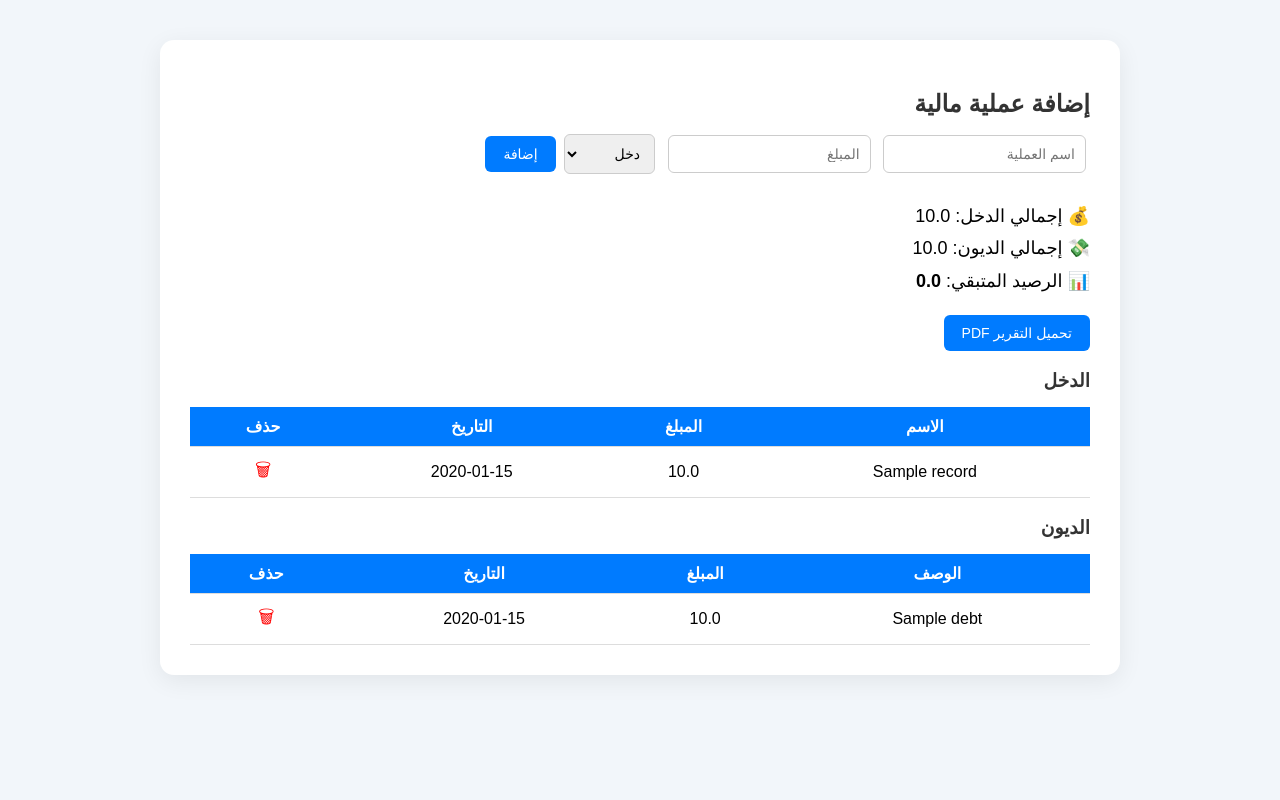
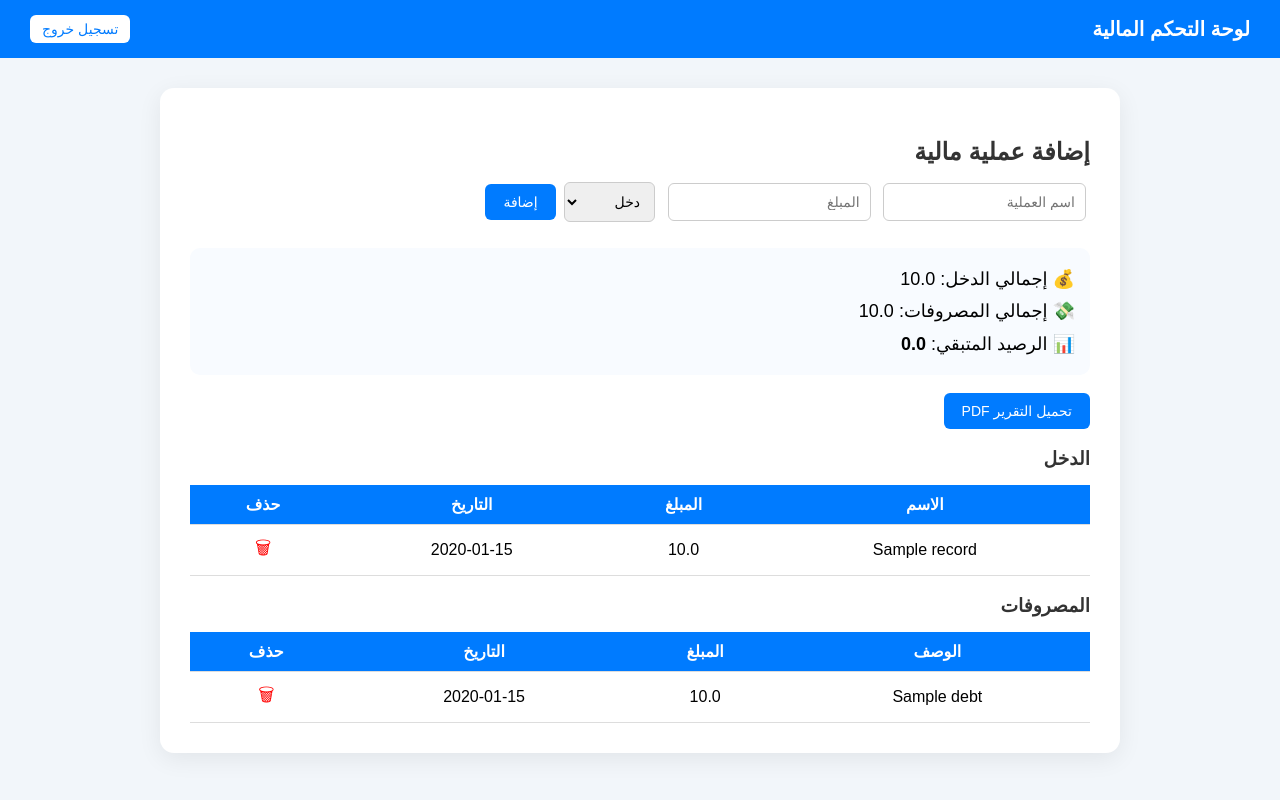
Before and after one commit to honda2003/student-fund, a Flask app: page /dashboard in a window 1280 px wide. Run offline with Flask 3, Linux system fonts and the light colour scheme; the visitor is signed in with stand-in values (Sample User, id 1); tables that the repository leaves empty hold one stand-in row (values such as "Sample post").

Commit message:
Update dashboard.html

```diff
--- a/templates/dashboard.html
+++ b/templates/dashboard.html
@@ -14,11 +14,34 @@ body{
     margin:0;
 }
 
+/* الهيدر */
+.header{
+    background:#007bff;
+    color:white;
+    padding:15px 30px;
+    display:flex;
+    justify-content:space-between;
+    align-items:center;
+}
+
+.header h1{
+    margin:0;
+    font-size:20px;
+}
+
+.logout{
+    background:white;
+    color:#007bff;
+    padding:6px 12px;
+    border-radius:6px;
+    font-size:14px;
+}
+
 /* الحاوية */
 .container{
     max-width: 900px;
     width: 92%;
-    margin: 40px auto;
+    margin: 30px auto;
     background: #ffffff;
     padding: 30px;
     border-radius: 14px;
@@ -49,7 +72,6 @@ button{
     border-radius:6px;
     cursor:pointer;
     font-size:14px;
-    transition:0.2s;
 }
 
 button:hover{
@@ -61,6 +83,9 @@ button:hover{
     margin-top:20px;
     font-size:18px;
     line-height:1.8;
+    background:#f8fbff;
+    padding:15px;
+    border-radius:10px;
 }
 
 /* الجداول */
@@ -98,22 +123,32 @@ a{
 
 /* دعم الجوال */
 @media(max-width:600px){
+
     input, select, button{
         width:100%;
         margin-top:8px;
     }
+
 }
 
 </style>
 </head>
+
 <body>
+
+<div class="header">
+<h1>لوحة التحكم المالية</h1>
+<a class="logout" href="/logout">تسجيل خروج</a>
+</div>
 
 <div class="container">
 
 <h2>إضافة عملية مالية</h2>
 
 <form method="POST">
+
 <input name="name" placeholder="اسم العملية" required>
+
 <input name="amount" type="number" step="0.01" placeholder="المبلغ" required>
 
 <select name="type">
@@ -122,19 +157,29 @@ a{
 </select>
 
 <button type="submit">إضافة</button>
+
 </form>
 
 <div class="summary">
+
 💰 إجمالي الدخل: {{total_income}} <br>
-💸 إجمالي الديون: {{total_expense}} <br>
+
+💸 إجمالي المصروفات: {{total_expense}} <br>
+
 📊 الرصيد المتبقي: <b>{{balance}}</b>
+
 </div>
 
 <br>
-<a href="/pdf"><button>تحميل التقرير PDF</button></a>
+
+<a href="/pdf">
+<button>تحميل التقرير PDF</button>
+</a>
 
 <h3>الدخل</h3>
+
 <table>
+
 <tr>
 <th>الاسم</th>
 <th>المبلغ</th>
@@ -143,19 +188,31 @@ a{
 </tr>
 
 {% for row in incomes %}
+
 <tr>
+
 <td>{{row[1]}}</td>
+
 <td>{{row[2]}}</td>
+
 <td>{{row[3]}}</td>
+
 <td>
+
 <a class="delete" href="/delete/{{row[0]}}" onclick="return confirm('حذف العملية؟')">🗑</a>
+
 </td>
+
 </tr>
+
 {% endfor %}
+
 </table>
 
-<h3>الديون</h3>
+<h3>المصروفات</h3>
+
 <table>
+
 <tr>
 <th>الوصف</th>
 <th>المبلغ</th>
@@ -164,17 +221,28 @@ a{
 </tr>
 
 {% for row in expenses %}
+
 <tr>
+
 <td>{{row[1]}}</td>
+
 <td>{{row[2]}}</td>
+
 <td>{{row[3]}}</td>
+
 <td>
+
 <a class="delete" href="/delete_expense/{{row[0]}}" onclick="return confirm('حذف المصروف؟')">🗑</a>
+
 </td>
+
 </tr>
+
 {% endfor %}
+
 </table>
 
 </div>
+
 </body>
 </html>
```
Lines whose indentation alone changed are shown as unchanged.
